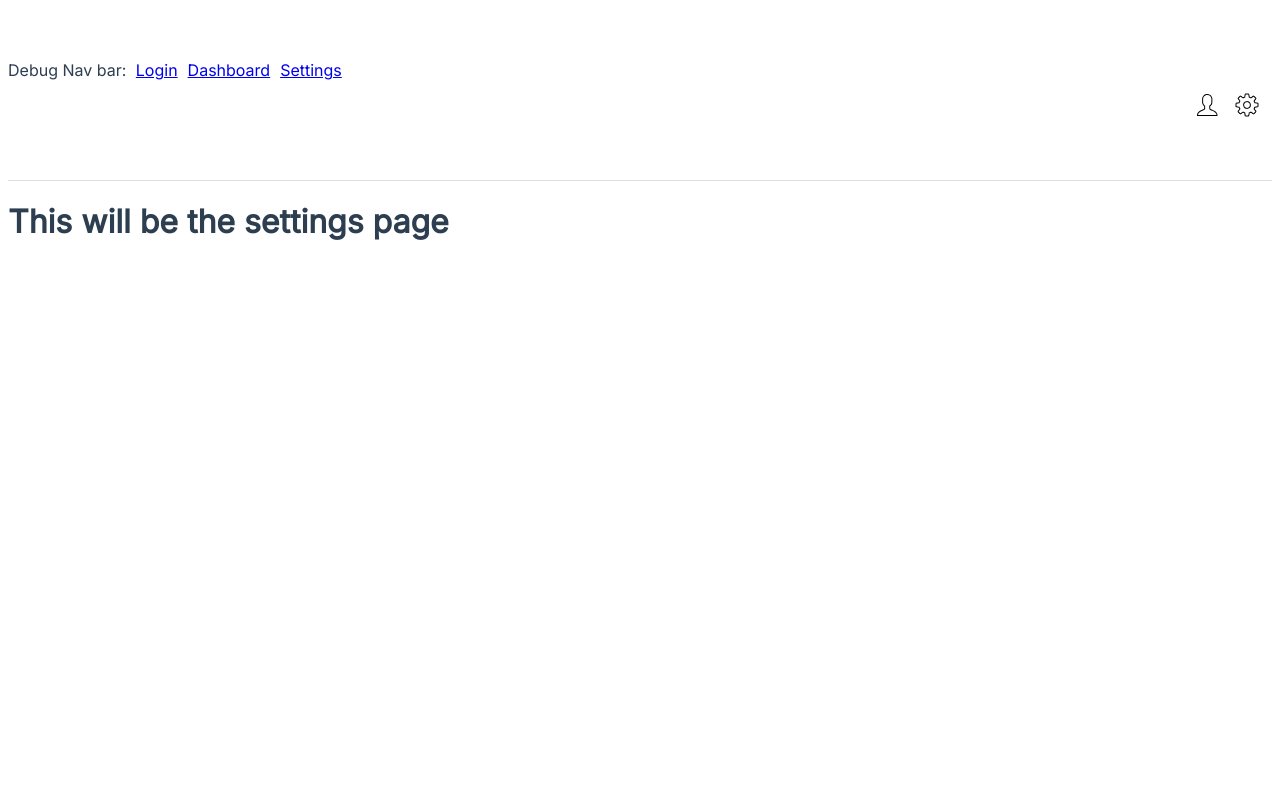
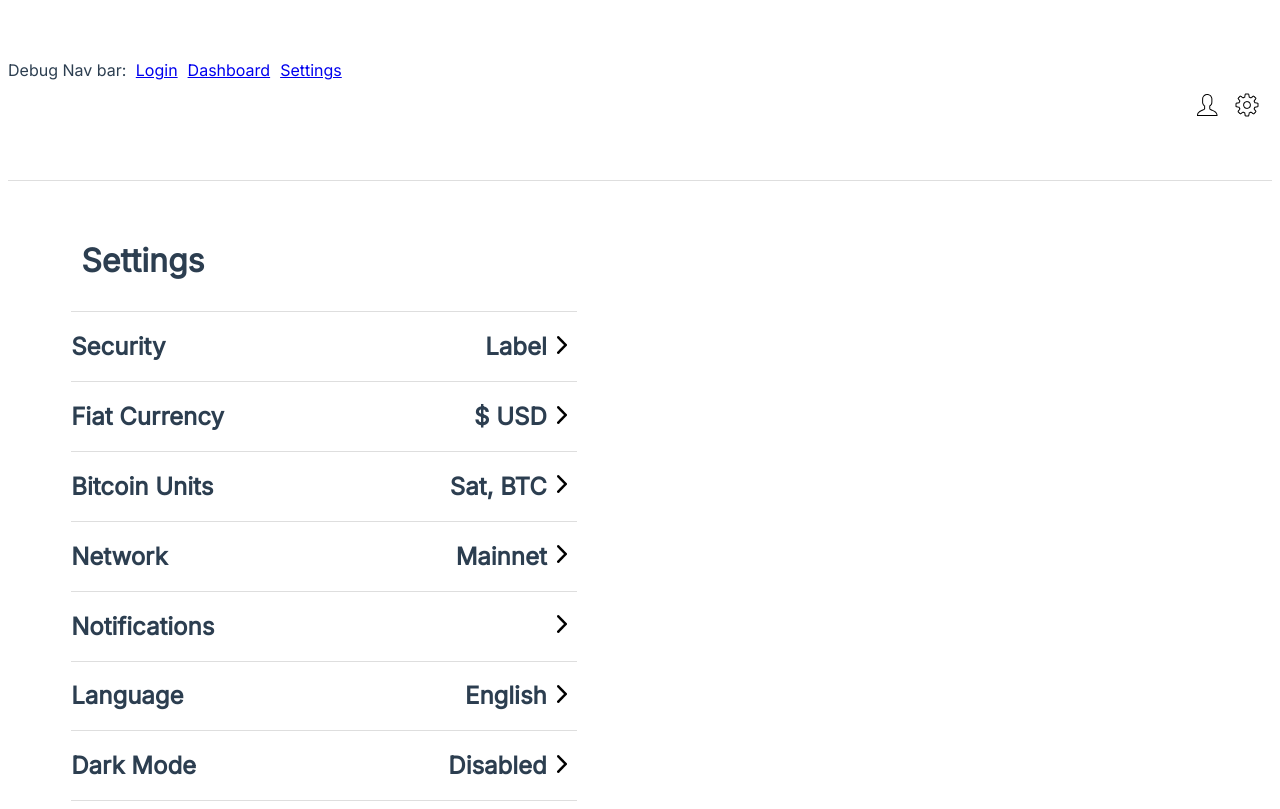
Before and after one commit to epiccurious/arctica-frontend, a Vue app: page /settings in a window 1280 px wide. Built offline with nearby package versions, Linux system fonts and the light colour scheme.

Commit message:
fleshed out skeleton for settings page with dummy items

```diff
--- a/src/views/Settings.vue
+++ b/src/views/Settings.vue
@@ -1,6 +1,82 @@
 <template>
-<Nav/>
-<h1>This will be the settings page</h1>
+<div class="page"></div>
+    <Nav/>
+      <div class="dashboard">
+        <div class="head_container">
+          <h1>Settings</h1>
+        </div>
+
+        <div class="settings_container">
+          <div class="item_container_left">
+          <h2>Security</h2>
+          </div>
+          <div class="item_container_right">
+            <h2>Label</h2>
+            <span><img src="@/assets/carat_right.png"/></span>
+          </div>
+        </div>
+
+        <div class="settings_container">
+                <div class="item_container_left">
+                <h2>Fiat Currency</h2>
+                </div>
+                <div class="item_container_right">
+                    <h2>$ USD</h2>
+                    <span><img src="@/assets/carat_right.png"/></span>
+                </div>
+                </div>
+
+        <div class="settings_container">
+                <div class="item_container_left">
+                <h2>Bitcoin Units</h2>
+                </div>
+                <div class="item_container_right">
+                    <h2>Sat, BTC</h2>
+                    <span><img src="@/assets/carat_right.png"/></span>
+                </div>
+                </div>
+
+        <div class="settings_container">
+                <div class="item_container_left">
+                <h2>Network</h2>
+                </div>
+                <div class="item_container_right">
+                    <h2>Mainnet</h2>
+                    <span><img src="@/assets/carat_right.png"/></span>
+                </div>
+                </div>
+
+        <div class="settings_container">
+                <div class="item_container_left">
+                <h2>Notifications</h2>
+                </div>
+                <div class="item_container_right">
+                    <h2></h2>
+                    <span><img src="@/assets/carat_right.png"/></span>
+                </div>
+                </div>
+
+        <div class="settings_container">
+                <div class="item_container_left">
+                <h2>Language</h2>
+                </div>
+                <div class="item_container_right">
+                    <h2>English</h2>
+                    <span><img src="@/assets/carat_right.png"/></span>
+                </div>
+                </div>
+
+        <div class="settings_container">
+                <div class="item_container_left">
+                <h2>Dark Mode</h2>
+                </div>
+                <div class="item_container_right">
+                    <h2>Disabled</h2>
+                    <span><img src="@/assets/carat_right.png"/></span>
+                </div>
+                </div>
+
+      </div>
 </template>
 
 <script>
@@ -13,3 +89,47 @@ export default {
   }
 }
 </script>
+
+<style scoped>
+.dashboard{
+  display:flex;
+  flex-direction: column;
+  align-items: center;
+  align-content: center;
+  justify-content: center;
+  width:50%;
+}
+h1{
+  margin-top: 50px;
+  padding:10px;
+}
+.head_container{
+  border-style: solid;
+  border-width: 0px 0px 1px 0px;
+  border-color: #DEDEDE;
+  width: 80%;
+}
+.settings_container{
+  display:flex;
+  flex-direction: row;
+  border-style: solid;
+  border-width: 0px 0px 1px 0px;
+  border-color: #DEDEDE;
+  width: 80%;
+}
+.item_container_left{
+  display:flex;
+  flex-direction: column;
+  align-items:flex-start;
+  width:50%;
+}
+.item_container_right{
+  display:flex;
+  flex-direction: row;
+  flex-wrap: wrap;
+  justify-content: flex-end;
+  align-items:center;
+  align-content:center;
+  width:50%;
+}
+</style>
```
